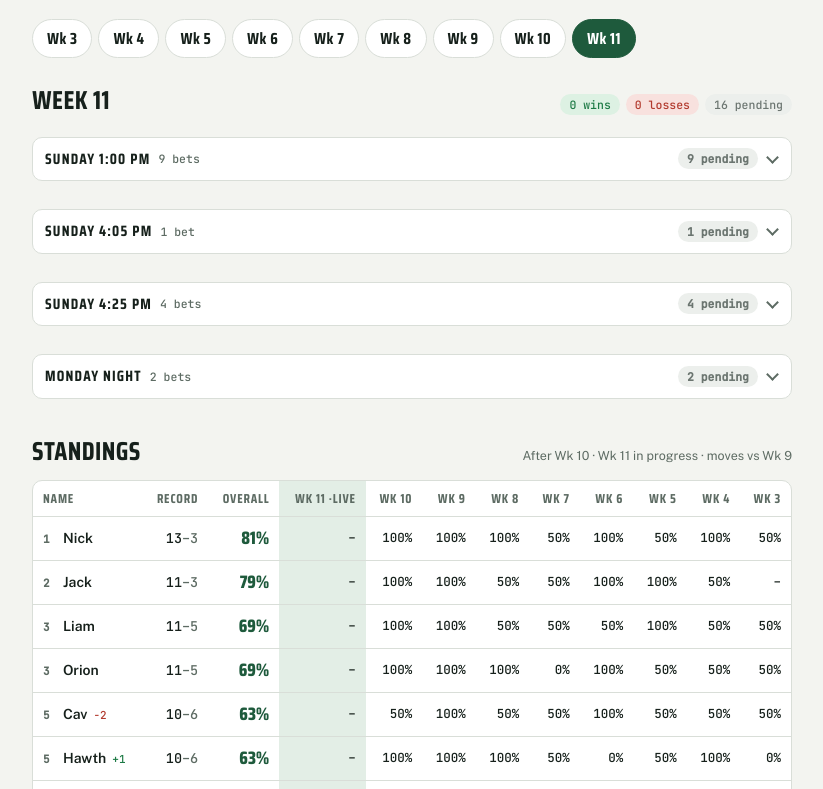
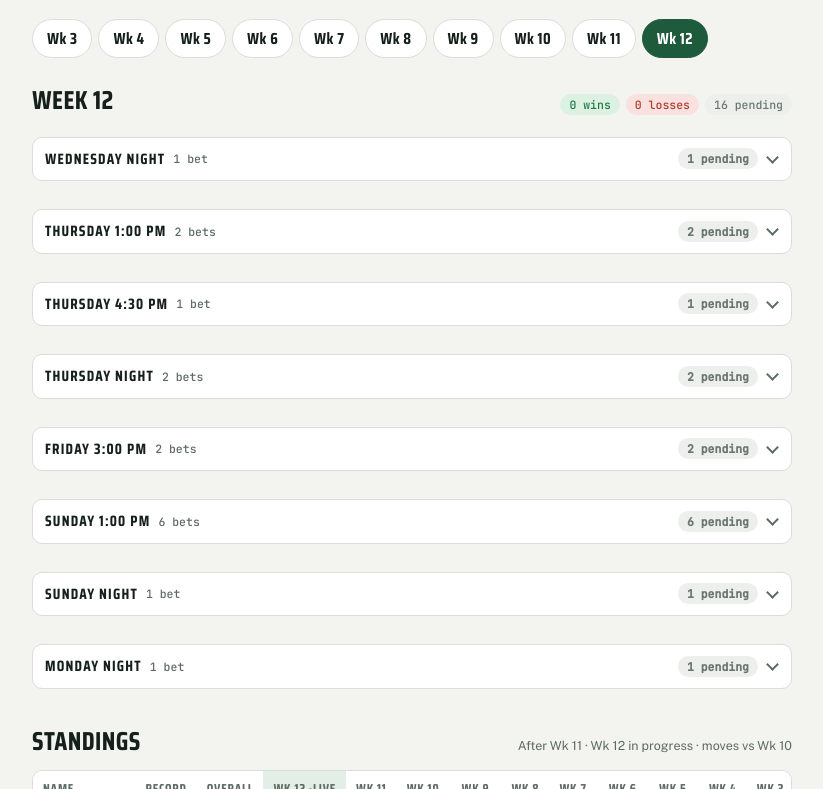
Before and after one commit to mooreliam14-collab/Hot-Boys-Handicapping, a plain HTML site: page index.html in a window 1280 px wide. Shown: the part 91-880 px from the top of the page, without its empty margins (228-1051 px from the left). Drawn offline with nearby package versions, Linux system fonts and the light colour scheme; no server answers.

Commit message:
Lock Week 11 as final and load Week 12 picks from the placed slip (Driver: Hawth)
Co-Authored-By: Claude Opus 5.5 <noreply@anthropic.com>
Claude-Session: https://claude.ai/code/session_01NLqzB2c7gYCXmyicHxnoiw

```diff
--- a/data/weeks.json
+++ b/data/weeks.json
@@ -1412,7 +1412,7 @@
   {
    "week": 11,
    "driver": "Neil",
-   "complete": false,
+   "complete": true,
    "games": [
     {
      "id": "mia-buf",
@@ -1420,7 +1420,11 @@
      "home": "BUF",
      "window": "Sunday 1:00 PM",
      "order": 1,
-     "kickoff": "Sun 1:00 PM"
+     "kickoff": "Sun 1:00 PM",
+     "status": "final",
+     "awayScore": 9,
+     "homeScore": 26,
+     "ot": false
     },
     {
      "id": "no-chi",
@@ -1428,7 +1432,11 @@
      "home": "CHI",
      "window": "Sunday 1:00 PM",
      "order": 2,
-     "kickoff": "Sun 1:00 PM"
+     "kickoff": "Sun 1:00 PM",
+     "status": "final",
+     "awayScore": 13,
+     "homeScore": 21,
+     "ot": false
     },
     {
      "id": "ten-dal",
@@ -1436,7 +1444,11 @@
      "home": "DAL",
      "window": "Sunday 1:00 PM",
      "order": 3,
-     "kickoff": "Sun 1:00 PM"
+     "kickoff": "Sun 1:00 PM",
+     "status": "final",
+     "awayScore": 30,
+     "homeScore": 51,
+     "ot": false
     },
     {
      "id": "tb-det",
@@ -1444,7 +1456,11 @@
      "home": "DET",
      "window": "Sunday 1:00 PM",
      "order": 4,
-     "kickoff": "Sun 1:00 PM"
+     "kickoff": "Sun 1:00 PM",
+     "status": "final",
+     "awayScore": 21,
+     "homeScore": 31,
+     "ot": false
     },
     {
      "id": "bal-car",
@@ -1452,7 +1468,11 @@
      "home": "CAR",
      "window": "Sunday 1:00 PM",
      "order": 5,
-     "kickoff": "Sun 1:00 PM"
+     "kickoff": "Sun 1:00 PM",
+     "status": "final",
+     "awayScore": 33,
+     "homeScore": 35,
+     "ot": false
     },
     {
      "id": "nyj-lac",
@@ -1460,7 +1480,11 @@
      "home": "LAC",
      "window": "Sunday 4:05 PM",
      "order": 1,
-     "kickoff": "Sun 4:05 PM"
+     "kickoff": "Sun 4:05 PM",
+     "status": "final",
+     "awayScore": 27,
+     "homeScore": 24,
+     "ot": false
     },
     {
      "id": "jax-nyg",
@@ -1468,7 +1492,11 @@
      "home": "NYG",
      "window": "Sunday 4:25 PM",
      "order": 1,
-     "kickoff": "Sun 4:25 PM"
+     "kickoff": "Sun 4:25 PM",
+     "status": "final",
+     "awayScore": 18,
+     "homeScore": 23,
+     "ot": false
     },
     {
      "id": "lv-den",
@@ -1476,7 +1504,11 @@
      "home": "DEN",
      "window": "Sunday 4:25 PM",
      "order": 2,
-     "kickoff": "Sun 4:25 PM"
+     "kickoff": "Sun 4:25 PM",
+     "status": "final",
+     "awayScore": 24,
+     "homeScore": 38,
+     "ot": false
     },
     {
      "id": "cin-wsh",
@@ -1484,7 +1516,11 @@
      "home": "WSH",
      "window": "Monday night",
      "order": 1,
-     "kickoff": "Mon 8:15 PM"
+     "kickoff": "Mon 8:15 PM",
+     "status": "final",
+     "awayScore": 20,
+     "homeScore": 22,
+     "ot": false
     }
    ],
    "bets": [
@@ -1493,215 +1529,605 @@
      "who": "Cav",
      "game": "nyj-lac",
      "text": "Jets +3",
-     "status": "pending",
+     "status": "hit",
      "spec": {
       "kind": "spread",
       "team": "NYJ",
       "line": 3
-     }
+     },
+     "detail": "27–24, covering"
     },
     {
      "id": "w11-2",
      "who": "Cav",
      "game": "tb-det",
      "text": "Buccaneers/Lions o46.5",
-     "status": "pending",
+     "status": "hit",
      "spec": {
       "kind": "total",
       "side": "over",
       "line": 46.5
-     }
+     },
+     "detail": "52 total pts"
     },
     {
      "id": "w11-3",
      "who": "Nick",
      "game": "mia-buf",
      "text": "James Cook anytime TD",
-     "status": "pending",
+     "status": "hit",
      "spec": {
       "kind": "player",
       "player": "James Cook III",
       "stat": "totalTD",
       "op": ">=",
       "line": 1
-     }
+     },
+     "progress": {
+      "current": 1,
+      "line": 1,
+      "unit": "TD",
+      "cleared": true
+     },
+     "detail": "1 TD"
     },
     {
      "id": "w11-4",
      "who": "Nick",
      "game": "cin-wsh",
      "text": "Joe Burrow 270+ passing yds",
-     "status": "pending",
+     "status": "hit",
      "spec": {
       "kind": "player",
       "player": "Joe Burrow",
       "stat": "passYds",
       "op": ">=",
       "line": 270
-     }
+     },
+     "progress": {
+      "current": 300,
+      "line": 270,
+      "unit": "yds",
+      "cleared": true
+     },
+     "detail": "300 pass yds, 2 TD"
     },
     {
      "id": "w11-5",
      "who": "Jules",
      "game": "ten-dal",
      "text": "Cowboys -6.5",
-     "status": "pending",
+     "status": "hit",
      "spec": {
       "kind": "spread",
       "team": "DAL",
       "line": -6.5
-     }
+     },
+     "detail": "51–30, covering"
     },
     {
      "id": "w11-6",
      "who": "Jules",
      "game": "jax-nyg",
      "text": "Isaiah Likely 5+ receptions",
-     "status": "pending",
+     "status": "miss",
      "spec": {
       "kind": "player",
       "player": "Isaiah Likely",
       "stat": "rec",
       "op": ">=",
       "line": 5
-     }
+     },
+     "progress": {
+      "current": 1,
+      "line": 5,
+      "unit": "rec",
+      "cleared": false
+     },
+     "detail": "1 rec, 35 yds"
     },
     {
      "id": "w11-7",
      "who": "Jack",
      "game": "bal-car",
      "text": "Chuba Hubbard 80+ rush + rec yds",
-     "status": "pending",
+     "status": "hit",
      "spec": {
       "kind": "player",
       "player": "Chuba Hubbard",
       "stat": "scrimYds",
       "op": ">=",
       "line": 80
-     }
+     },
+     "progress": {
+      "current": 120,
+      "line": 80,
+      "unit": "yds",
+      "cleared": true
+     },
+     "detail": "120 rush + 0 rec yds"
     },
     {
      "id": "w11-8",
      "who": "Jack",
      "game": "no-chi",
      "text": "Caleb Williams 200+ passing yds",
-     "status": "pending",
+     "status": "miss",
      "spec": {
       "kind": "player",
       "player": "Caleb Williams",
       "stat": "passYds",
       "op": ">=",
       "line": 200
-     }
+     },
+     "progress": {
+      "current": 181,
+      "line": 200,
+      "unit": "yds",
+      "cleared": false
+     },
+     "detail": "181 pass yds, 2 TD"
     },
     {
      "id": "w11-9",
      "who": "Orion",
      "game": "jax-nyg",
      "text": "Jaguars -6",
-     "status": "pending",
+     "status": "miss",
      "spec": {
       "kind": "spread",
       "team": "JAX",
       "line": -6
-     }
+     },
+     "detail": "18–23, not covering"
     },
     {
      "id": "w11-10",
      "who": "Orion",
      "game": "mia-buf",
      "text": "Josh Allen 2+ passing TDs",
-     "status": "pending",
+     "status": "miss",
      "spec": {
       "kind": "player",
       "player": "Josh Allen",
       "stat": "passTD",
       "op": ">=",
       "line": 2
-     }
+     },
+     "progress": {
+      "current": 1,
+      "line": 2,
+      "unit": "pass TD",
+      "cleared": false
+     },
+     "detail": "304 pass yds, 1 TD"
     },
     {
      "id": "w11-11",
      "who": "Neil",
      "game": "cin-wsh",
      "text": "Tee Higgins 60+ receiving yds",
-     "status": "pending",
+     "status": "miss",
      "spec": {
       "kind": "player",
       "player": "Tee Higgins",
       "stat": "recYds",
       "op": ">=",
       "line": 60
-     }
+     },
+     "progress": {
+      "current": 43,
+      "line": 60,
+      "unit": "yds",
+      "cleared": false
+     },
+     "detail": "2 rec, 43 yds, 1 TD"
     },
     {
      "id": "w11-12",
      "who": "Neil",
      "game": "no-chi",
      "text": "Luther Burden III 50+ receiving yds",
-     "status": "pending",
+     "status": "miss",
      "spec": {
       "kind": "player",
       "player": "Luther Burden III",
       "stat": "recYds",
       "op": ">=",
       "line": 50
-     }
+     },
+     "progress": {
+      "current": 10,
+      "line": 50,
+      "unit": "yds",
+      "cleared": false
+     },
+     "detail": "2 rec, 10 yds"
     },
     {
      "id": "w11-13",
      "who": "Hawth",
      "game": "tb-det",
      "text": "Jahmyr Gibbs 25+ receiving yds",
-     "status": "pending",
+     "status": "miss",
      "spec": {
       "kind": "player",
       "player": "Jahmyr Gibbs",
       "stat": "recYds",
       "op": ">=",
       "line": 25
-     }
+     },
+     "progress": {
+      "current": 20,
+      "line": 25,
+      "unit": "yds",
+      "cleared": false
+     },
+     "detail": "4 rec, 20 yds"
     },
     {
      "id": "w11-14",
      "who": "Hawth",
      "game": "jax-nyg",
      "text": "Trevor Lawrence 2+ passing TDs",
-     "status": "pending",
+     "status": "miss",
      "spec": {
       "kind": "player",
       "player": "Trevor Lawrence",
       "stat": "passTD",
       "op": ">=",
       "line": 2
-     }
+     },
+     "progress": {
+      "current": 1,
+      "line": 2,
+      "unit": "pass TD",
+      "cleared": false
+     },
+     "detail": "301 pass yds, 1 TD"
     },
     {
      "id": "w11-15",
      "who": "Liam",
      "game": "no-chi",
      "text": "Jordyn Tyson 5+ receptions",
-     "status": "pending",
+     "status": "miss",
      "spec": {
       "kind": "player",
       "player": "Jordyn Tyson",
       "stat": "rec",
       "op": ">=",
       "line": 5
-     }
+     },
+     "progress": {
+      "current": 1,
+      "line": 5,
+      "unit": "rec",
+      "cleared": false
+     },
+     "detail": "1 rec, 6 yds"
     },
     {
      "id": "w11-16",
      "who": "Liam",
      "game": "lv-den",
      "text": "Jonah Coleman anytime TD",
-     "status": "pending",
+     "status": "hit",
      "spec": {
       "kind": "player",
       "player": "Jonah Coleman",
       "stat": "totalTD",
       "op": ">=",
       "line": 1
+     },
+     "progress": {
+      "current": 3,
+      "line": 1,
+      "unit": "TD",
+      "cleared": true
+     },
+     "detail": "3 TD"
+    }
+   ],
+   "updatedAt": "2026-11-25T23:04:41.444Z"
+  },
+  {
+   "week": 12,
+   "driver": "Hawth",
+   "complete": false,
+   "games": [
+    {
+     "id": "gb-lar",
+     "away": "GB",
+     "home": "LAR",
+     "window": "Wednesday night",
+     "order": 1,
+     "kickoff": "Wed 8:00 PM"
+    },
+    {
+     "id": "chi-det",
+     "away": "CHI",
+     "home": "DET",
+     "window": "Thursday 1:00 PM",
+     "order": 1,
+     "kickoff": "Thu 1:00 PM"
+    },
+    {
+     "id": "phi-dal",
+     "away": "PHI",
+     "home": "DAL",
+     "window": "Thursday 4:30 PM",
+     "order": 1,
+     "kickoff": "Thu 4:30 PM"
+    },
+    {
+     "id": "kc-buf",
+     "away": "KC",
+     "home": "BUF",
+     "window": "Thursday night",
+     "order": 1,
+     "kickoff": "Thu 8:20 PM"
+    },
+    {
+     "id": "den-pit",
+     "away": "DEN",
+     "home": "PIT",
+     "window": "Friday 3:00 PM",
+     "order": 1,
+     "kickoff": "Fri 3:00 PM"
+    },
+    {
+     "id": "no-cin",
+     "away": "NO",
+     "home": "CIN",
+     "window": "Sunday 1:00 PM",
+     "order": 1,
+     "kickoff": "Sun 1:00 PM"
+    },
+    {
+     "id": "nyg-ind",
+     "away": "NYG",
+     "home": "IND",
+     "window": "Sunday 1:00 PM",
+     "order": 2,
+     "kickoff": "Sun 1:00 PM"
+    },
+    {
+     "id": "nyj-mia",
+     "away": "NYJ",
+     "home": "MIA",
+     "window": "Sunday 1:00 PM",
+     "order": 3,
+     "kickoff": "Sun 1:00 PM"
+    },
+    {
+     "id": "atl-min",
+     "away": "ATL",
+     "home": "MIN",
+     "window": "Sunday 1:00 PM",
+     "order": 4,
+     "kickoff": "Sun 1:00 PM"
+    },
+    {
+     "id": "lv-cle",
+     "away": "LV",
+     "home": "CLE",
+     "window": "Sunday night",
+     "order": 1,
+     "kickoff": "Sun 8:20 PM"
+    },
+    {
+     "id": "car-tb",
+     "away": "CAR",
+     "home": "TB",
+     "window": "Monday night",
+     "order": 1,
+     "kickoff": "Mon 8:15 PM"
+    }
+   ],
+   "bets": [
+    {
+     "id": "w12-1",
+     "who": "Jules",
+     "game": "kc-buf",
+     "text": "Chiefs/Bills o46.5",
+     "status": "pending",
+     "spec": {
+      "kind": "total",
+      "side": "over",
+      "line": 46.5
+     }
+    },
+    {
+     "id": "w12-2",
+     "who": "Jules",
+     "game": "chi-det",
+     "text": "Bears/Lions o49.5",
+     "status": "pending",
+     "spec": {
+      "kind": "total",
+      "side": "over",
+      "line": 49.5
+     }
+    },
+    {
+     "id": "w12-3",
+     "who": "Liam",
+     "game": "den-pit",
+     "text": "Broncos ML",
+     "status": "pending",
+     "spec": {
+      "kind": "ml",
+      "team": "DEN"
+     }
+    },
+    {
+     "id": "w12-4",
+     "who": "Liam",
+     "game": "no-cin",
+     "text": "Saints/Bengals o49.5",
+     "status": "pending",
+     "spec": {
+      "kind": "total",
+      "side": "over",
+      "line": 49.5
+     }
+    },
+    {
+     "id": "w12-5",
+     "who": "Cav",
+     "game": "chi-det",
+     "text": "Lions ML",
+     "status": "pending",
+     "spec": {
+      "kind": "ml",
+      "team": "DET"
+     }
+    },
+    {
+     "id": "w12-6",
+     "who": "Cav",
+     "game": "nyg-ind",
+     "text": "Giants -6.5",
+     "status": "pending",
+     "spec": {
+      "kind": "spread",
+      "team": "NYG",
+      "line": -6.5
+     }
+    },
+    {
+     "id": "w12-7",
+     "who": "Orion",
+     "game": "gb-lar",
+     "text": "Kyren Williams 80+ rush + rec yds",
+     "status": "pending",
+     "spec": {
+      "kind": "player",
+      "player": "Kyren Williams",
+      "stat": "scrimYds",
+      "op": ">=",
+      "line": 80
+     }
+    },
+    {
+     "id": "w12-8",
+     "who": "Orion",
+     "game": "no-cin",
+     "text": "Joe Burrow 3+ passing TDs",
+     "status": "pending",
+     "spec": {
+      "kind": "player",
+      "player": "Joe Burrow",
+      "stat": "passTD",
+      "op": ">=",
+      "line": 3
+     }
+    },
+    {
+     "id": "w12-9",
+     "who": "Neil",
+     "game": "phi-dal",
+     "text": "CeeDee Lamb 80+ receiving yds",
+     "status": "pending",
+     "spec": {
+      "kind": "player",
+      "player": "CeeDee Lamb",
+      "stat": "recYds",
+      "op": ">=",
+      "line": 80
+     }
+    },
+    {
+     "id": "w12-10",
+     "who": "Neil",
+     "game": "den-pit",
+     "text": "Jonah Coleman anytime TD",
+     "status": "pending",
+     "spec": {
+      "kind": "player",
+      "player": "Jonah Coleman",
+      "stat": "totalTD",
+      "op": ">=",
+      "line": 1
+     }
+    },
+    {
+     "id": "w12-11",
+     "who": "Nick",
+     "game": "kc-buf",
+     "text": "Patrick Mahomes 225+ passing yds",
+     "status": "pending",
+     "spec": {
+      "kind": "player",
+      "player": "Patrick Mahomes",
+      "stat": "passYds",
+      "op": ">=",
+      "line": 225
+     }
+    },
+    {
+     "id": "w12-12",
+     "who": "Nick",
+     "game": "atl-min",
+     "text": "Bijan Robinson anytime TD",
+     "status": "pending",
+     "spec": {
+      "kind": "player",
+      "player": "Bijan Robinson",
+      "stat": "totalTD",
+      "op": ">=",
+      "line": 1
+     }
+    },
+    {
+     "id": "w12-13",
+     "who": "Jack",
+     "game": "lv-cle",
+     "text": "Denzel Boston 2+ receptions",
+     "status": "pending",
+     "spec": {
+      "kind": "player",
+      "player": "Denzel Boston",
+      "stat": "rec",
+      "op": ">=",
+      "line": 2
+     }
+    },
+    {
+     "id": "w12-14",
+     "who": "Jack",
+     "game": "nyg-ind",
+     "text": "Cam Skattebo 80+ rush + rec yds",
+     "status": "pending",
+     "spec": {
+      "kind": "player",
+      "player": "Cam Skattebo",
+      "stat": "scrimYds",
+      "op": ">=",
+      "line": 80
+     }
+    },
+    {
+     "id": "w12-15",
+     "who": "Hawth",
+     "game": "nyj-mia",
+     "text": "Jets ML",
+     "status": "pending",
+     "spec": {
+      "kind": "ml",
+      "team": "NYJ"
+     }
+    },
+    {
+     "id": "w12-16",
+     "who": "Hawth",
+     "game": "car-tb",
+     "text": "Buccaneers ML",
+     "status": "pending",
+     "spec": {
+      "kind": "ml",
+      "team": "TB"
      }
     }
    ]
--- a/index.html
+++ b/index.html
@@ -133,7 +133,7 @@ th.cur,td.cur{background:var(--turf-soft)}
 
 const TEAM={ARI:["#97233F","#fff"],ATL:["#A71930","#fff"],BAL:["#241773","#fff"],BUF:["#00338D","#fff"],CAR:["#0085CA","#fff"],CHI:["#0B162A","#C83803"],CIN:["#FB4F14","#000"],CLE:["#311D00","#FF3C00"],DAL:["#003594","#fff"],DEN:["#FB4F14","#002244"],DET:["#0076B6","#fff"],GB:["#203731","#FFB612"],HOU:["#03202F","#fff"],IND:["#002C5F","#fff"],JAX:["#006778","#D7A22A"],KC:["#E31837","#FFB81C"],LV:["#000000","#A5ACAF"],LAC:["#0080C6","#FFC20E"],LAR:["#003594","#FFA300"],MIA:["#008E97","#fff"],MIN:["#4F2683","#FFC62F"],NE:["#002244","#fff"],NO:["#101820","#D3BC8D"],NYG:["#0B2265","#fff"],NYJ:["#125740","#fff"],PHI:["#004C54","#fff"],PIT:["#FFB612","#101820"],SF:["#AA0000","#B3995D"],SEA:["#002244","#69BE28"],TB:["#D50A0A","#fff"],TEN:["#0C2340","#4B92DB"],WAS:["#5A1414","#FFB612"]};
 const PEOPLE=["Jack","Nick","Liam","Cav","Orion","Jules","Hawth","Neil"];
-const WINDOW_ORDER=["Thursday night","Sunday morning","Sunday 1:00 PM","Sunday 4:05 PM","Sunday 4:25 PM","Sunday night","Monday night"];
+const WINDOW_ORDER=["Wednesday night","Thursday 1:00 PM","Thursday 4:30 PM","Thursday night","Friday 3:00 PM","Sunday morning","Sunday 1:00 PM","Sunday 4:05 PM","Sunday 4:25 PM","Sunday night","Monday night"];
 const LABEL={hit:"Win",miss:"Loss",pending:"Pending",review:"Review",push:"Push",void:"Void"};
 let weeks=[],current=null;const OPEN=new Set();
 const cnt=(s,n)=>{const w=LABEL[s].toLowerCase();return n===1?w:(w==="loss"?"losses":w==="win"?"wins":w==="push"?"pushes":w)};
```
Lines whose indentation alone changed are shown as unchanged.
